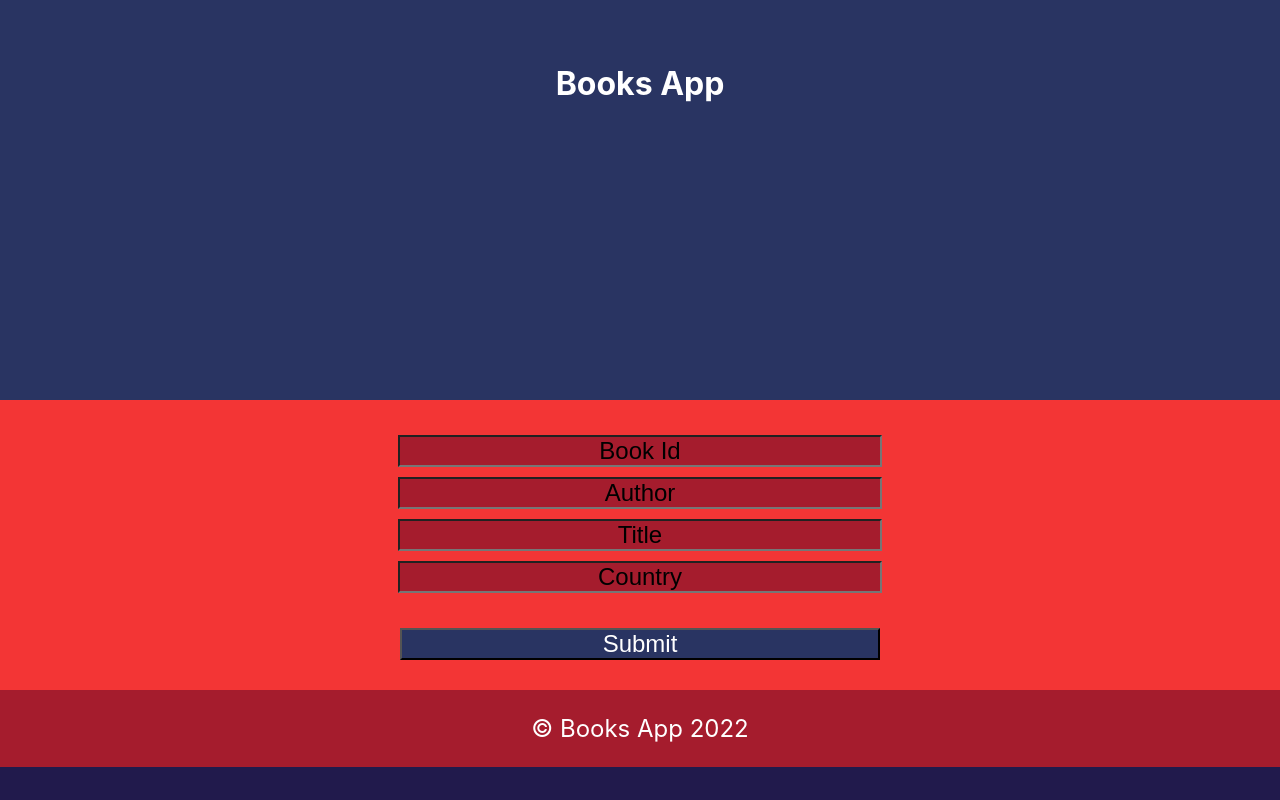
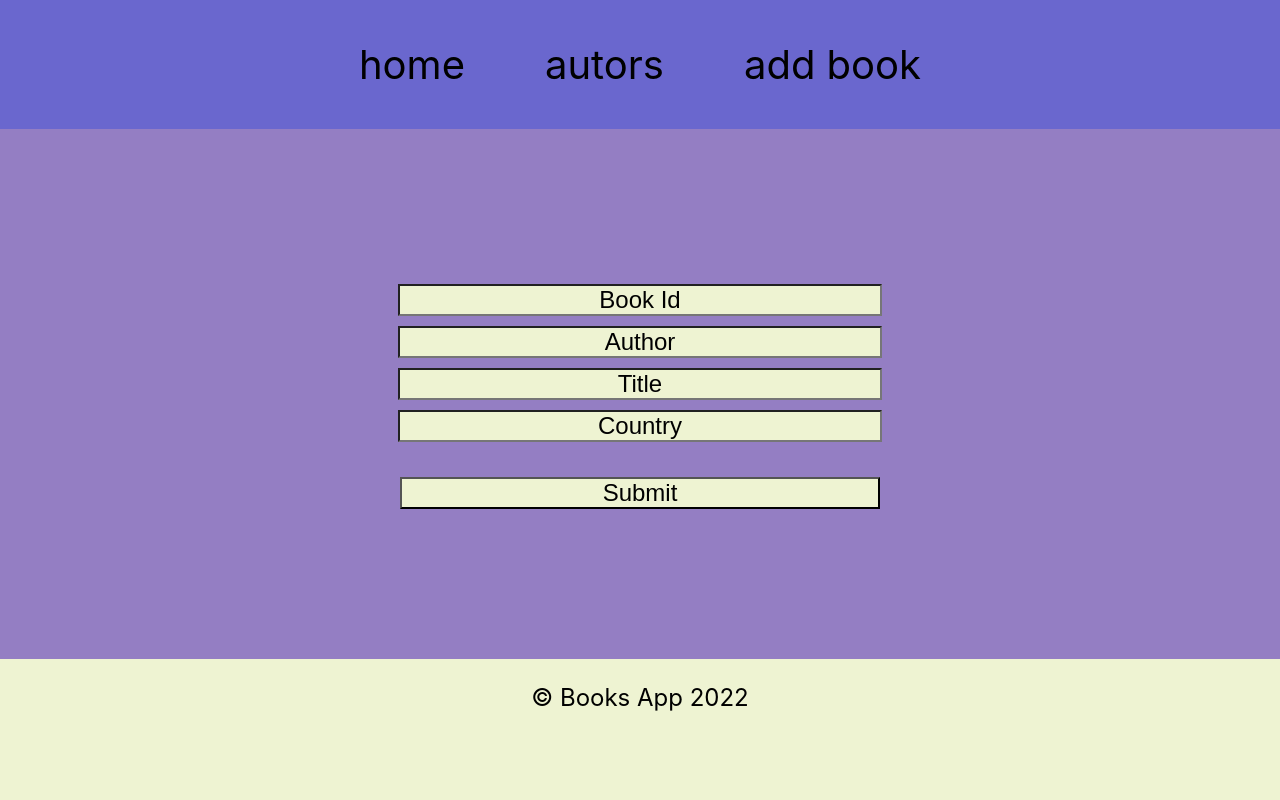
Before and after one commit to mladen081/m, a React (Create React App) app in the folder src/front/: page / in a window 1280 px wide. Built offline with nearby package versions, Linux system fonts and the light colour scheme.

Commit message:
Added the Navbar. Style fix.

```diff
--- a/src/front/src/App.js
+++ b/src/front/src/App.js
@@ -1,13 +1,13 @@
 import './App.css';
-import { Page1 } from './pages/Page1';
 import { Footer } from './components/Footer';
 import PostForm from './components/PostForm';
 import AddBookForm from './components/AddBookForm';
+import { Navbar } from './components/Navbar';
 
 function App() {
   return (
     <div className="App">
-      <Page1 />
+      <Navbar />
       <AddBookForm />
       <Footer />
     </div>
--- a/src/front/src/components/AddBookForm.css
+++ b/src/front/src/components/AddBookForm.css
@@ -1,17 +1,17 @@
 .book-form-wraper {
-    background-color: #F33535;
+    background-color: #947ec3;
     text-align: center;
 }
 
 .form {
-    padding: 30px 0;
+    padding: 150px 0;
 }
 
 input {
     text-align: center;
     width: 20em;
-    background-color: #A51C2D;
-    color: #fff;
+    background-color: #eef3d2;
+    color: #6a67ce;
     font-size: 1.5em;
     margin: 5px 0;
 }
@@ -23,12 +23,12 @@ input {
     margin-top: 30px;
     width: 20em;
     font-size: 1.5em;
-    background-color: #293462;
-    color: #fff;
+    background-color: #eef3d2;
+    color: #000;
 }
 
 .book-form-wraper button:hover {
-    background-color: #211A4C;
+    background-color: #b689c0;
 }
 
 @media(max-width: 767px) {
--- a/src/front/src/components/Footer.css
+++ b/src/front/src/components/Footer.css
@@ -1,6 +1,6 @@
 .Footer {
-    background-color: #A51C2D;
-    color: #fff;
+    background-color: #eef3d2;
+    color: #000;
     text-align: center;
     font-size: 1.5em;
     padding: 1em 0;
--- /dev/null
+++ b/src/front/src/components/Navbar.css
@@ -0,0 +1,19 @@
+.topnav {
+    background-color: #6a67ce;
+    overflow: hidden;
+    text-align: center;
+}
+
+.topnav a {
+    display: inline-block;
+    text-transform: lowercase;
+    color: #000;
+    padding: 1em 1em;
+    text-decoration: none;
+    font-size: 2.5em;
+}
+
+.topnav a:hover,
+.topnav a:focus {
+    color: #eef3d2;
+}
--- /dev/null
+++ b/src/front/src/components/Navbar.js
@@ -0,0 +1,11 @@
+import './Navbar.css';
+
+export const Navbar = () => {
+    return (
+        <div className="topnav">
+            <a href="#">Home</a>
+            <a href="#">Autors</a>
+            <a href="#">Add Book</a>
+        </div>
+    );
+}
--- a/src/front/src/index.css
+++ b/src/front/src/index.css
@@ -6,7 +6,7 @@
 body {
   margin: 0;
   padding: 0;
-  background-color: #211A4C;
+  background-color: #eef3d2;
   font-family: -apple-system, BlinkMacSystemFont, 'Segoe UI', 'Roboto', 'Oxygen',
     'Ubuntu', 'Cantarell', 'Fira Sans', 'Droid Sans', 'Helvetica Neue',
     sans-serif;
--- a/src/front/src/pages/Page1.css
+++ /dev/null
@@ -1,15 +0,0 @@
-/* #1c658c */
-/* #398ab9 */
-/* #d8d2cb */
-/* #eeeeee */
-
-.Cover {
-    height: 400px;
-    background-color: #293462;
-    text-align: center;
-    color: #fff;
-}
-
-.Cover .Section-Header {
-    padding-top: 2em;
-}
--- a/src/front/src/pages/Page1.js
+++ /dev/null
@@ -1,11 +0,0 @@
-import './Page1.css';
-
-export const Page1 = () => {
-    return (
-        <div className="Page1">
-            <div className="Cover">
-                <h1 className="Section-Header">Books App</h1>
-            </div>
-        </div>
-    );
-}
```
